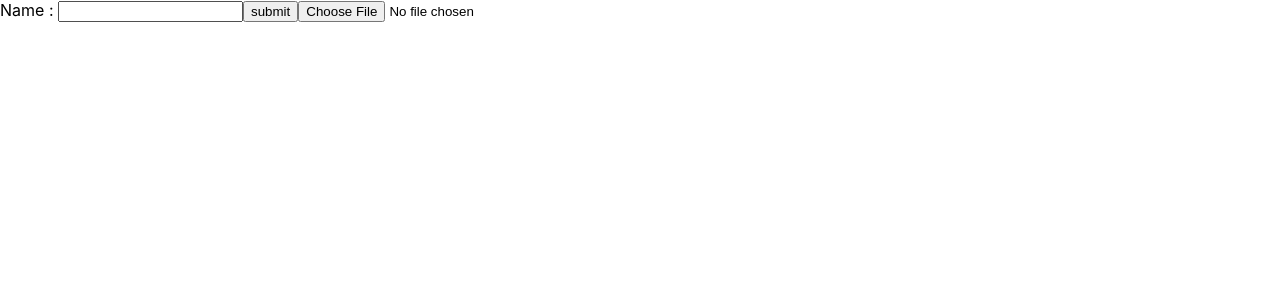
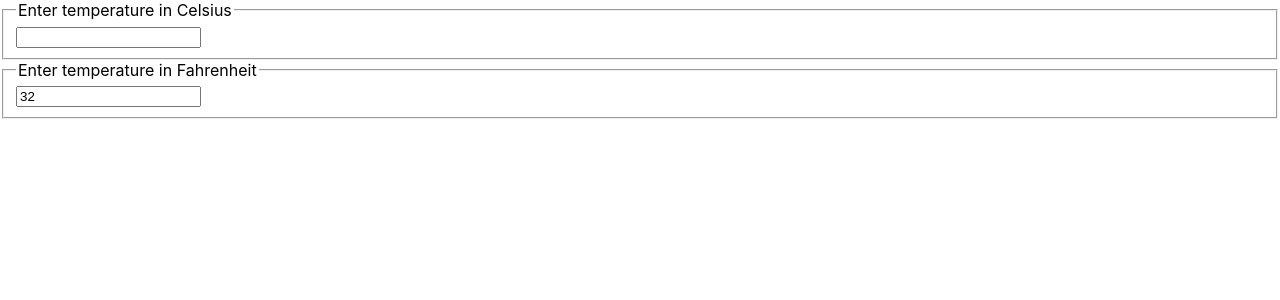
Before and after one commit to phamvietduc0411/ReactJS, a React (Create React App) app in the folder Setup-Project-ReactJS/my-first-project-react/: page / in a window 1280 px wide. Shown: the top 300 px of the page. Built offline with nearby package versions, Linux system fonts and the light colour scheme.

Commit message:
Lifting State Up

```diff
--- a/Setup-Project-ReactJS/my-first-project-react/src/App.js
+++ b/Setup-Project-ReactJS/my-first-project-react/src/App.js
@@ -3,6 +3,7 @@ import CorrectlyState from './CorrectlyState'
 import Form from './Form/Form'
 import UncontrollComponent from './Form/UncontrollComponent'
 import HandleEvent from './HandleEventButton'
+import Calculator from './Lifting_State_Up/Calculator'
 import LoginControl from './LoginControl'
 import ProductList from './ProductList/ProductList'
 function App() {
@@ -16,7 +17,8 @@ function App() {
     // <CorrectlyState />
     // <ProductList />
     // <Form/>
-    <UncontrollComponent />
+    // <UncontrollComponent />
+    <Calculator />
   )
 }
 
--- /dev/null
+++ b/Setup-Project-ReactJS/my-first-project-react/src/Lifting_State_Up/Calculator.jsx
@@ -0,0 +1,52 @@
+import React, { Component } from 'react'
+import Temperature from './Temperature'
+
+export class Calculator extends Component {
+    constructor(props) {
+      super(props)
+
+      this.state = {
+         temperature: '',
+         scale: 'c'
+      }
+    }
+
+    celsiusToFahrenheit = (celsius) => {
+        return (celsius * 9/5) + 32;
+    }
+
+    fahrenheitToCelsius = (fahrenheit) => {
+        return (fahrenheit - 32) * 5/9;
+    }
+
+    handleChange = (scale) => (value) => {
+        this.setState({
+            scale: scale,
+            temperature: value
+        });
+    }
+
+    render() {
+        const scale = this.state.scale;
+        const temperature = this.state.temperature;
+        const celsius = scale === 'f' ? this.fahrenheitToCelsius(temperature) : temperature;
+        const fahrenheit = scale === 'c' ? this.celsiusToFahrenheit(temperature) : temperature;
+
+        return (
+            <div>
+                <Temperature
+                    scale="c"
+                    temperature={celsius}
+                    onTemperatureChange={this.handleChange('c')}
+                />
+                <Temperature
+                    scale="f"
+                    temperature={fahrenheit}
+                    onTemperatureChange={this.handleChange('f')}
+                />
+            </div>
+        )
+    }
+}
+
+export default Calculator
--- /dev/null
+++ b/Setup-Project-ReactJS/my-first-project-react/src/Lifting_State_Up/Temperature.jsx
@@ -0,0 +1,29 @@
+import React, { Component } from 'react'
+
+export class Temperature extends Component {
+    constructor(props) {
+      super(props)
+    }
+
+    handleChange = (event) => {
+      this.props.onTemperatureChange(event.target.value);
+    }
+
+    render() {
+        const {scale, temperature} = this.props;
+        return (
+            <div>
+                <fieldset>
+                    <legend>Enter temperature in {scale === 'c' ? 'Celsius' : 'Fahrenheit'}</legend>
+                    <input
+                        type="text"
+                        value={temperature}
+                        onChange={this.handleChange}
+                    />
+                </fieldset>
+            </div>
+        )
+    }
+}
+
+export default Temperature
```
Also changed, not shown: Setup-Project-ReactJS/my-first-project-react/src/Lifting_State_Up/Status.jsx (added, +12 -0 lines).
